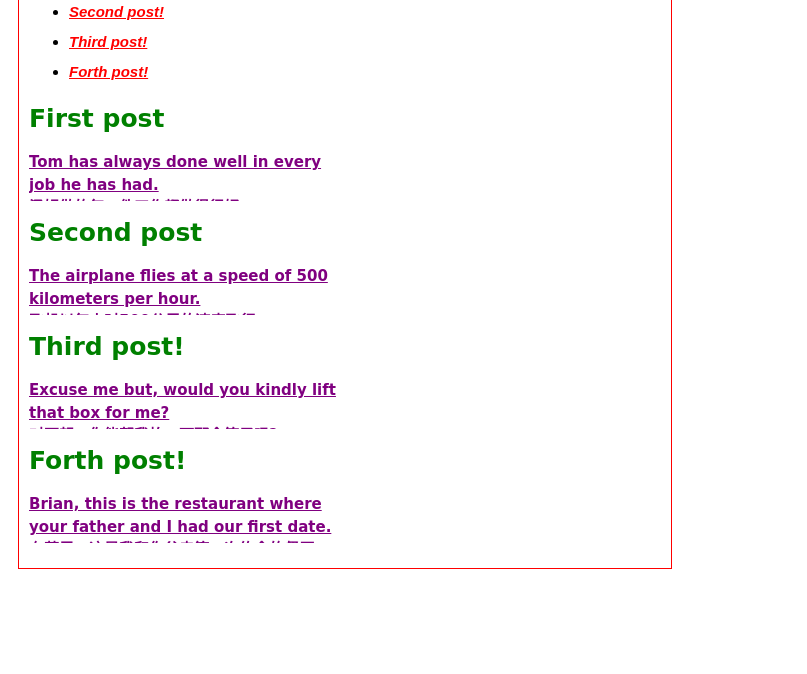
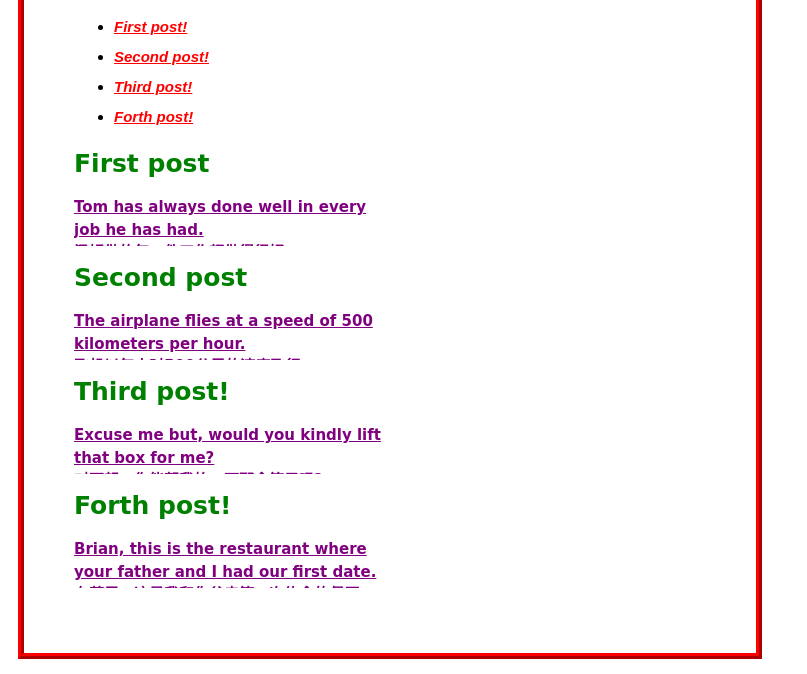
Before and after one commit to tigerbooklimited/tigerbooklimited.github.io, a plain HTML site: page index.html in a window 1280 px wide. Shown: the part 156-830 px from the top of the page, without its empty margins (0-807 px from the left). Before the commit the page ends 800 px from the top, so only its background shows below. Drawn offline with Linux system fonts and the light colour scheme.

Commit message:
Update index.html

```diff
--- a/index.html
+++ b/index.html
@@ -53,9 +53,9 @@
         }
         #whole{
         width:50%;
-        border:1px solid red;
+        border:6px ridge red;
         margin-left:10px;
-        padding:10px;
+        padding:50px;
         }
     </style>
     <body>
```
